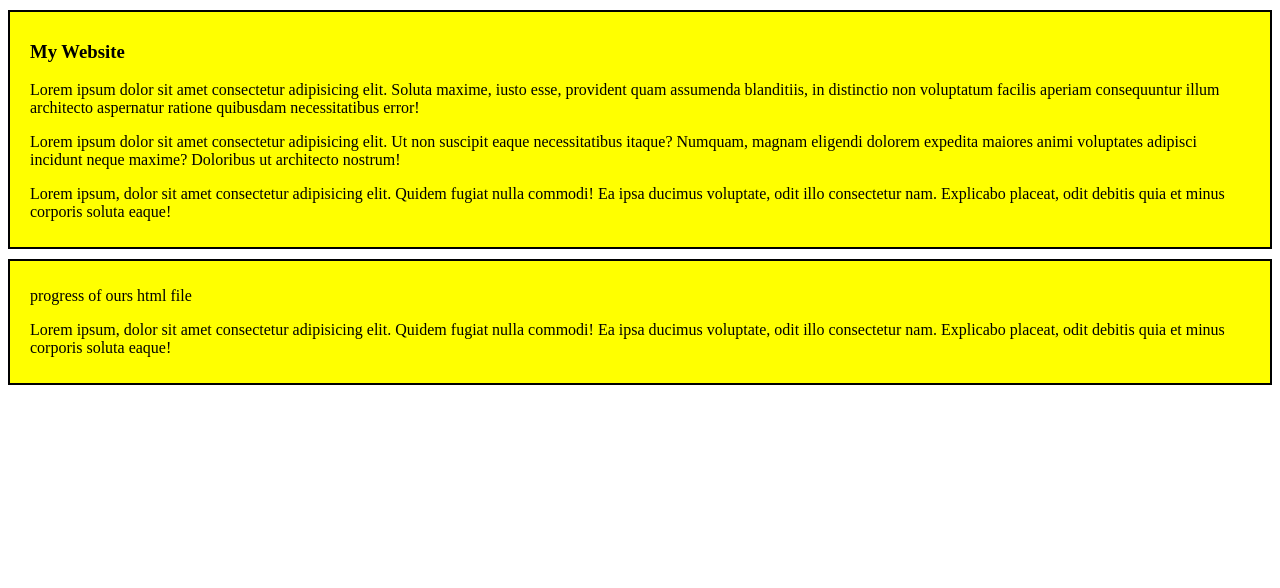
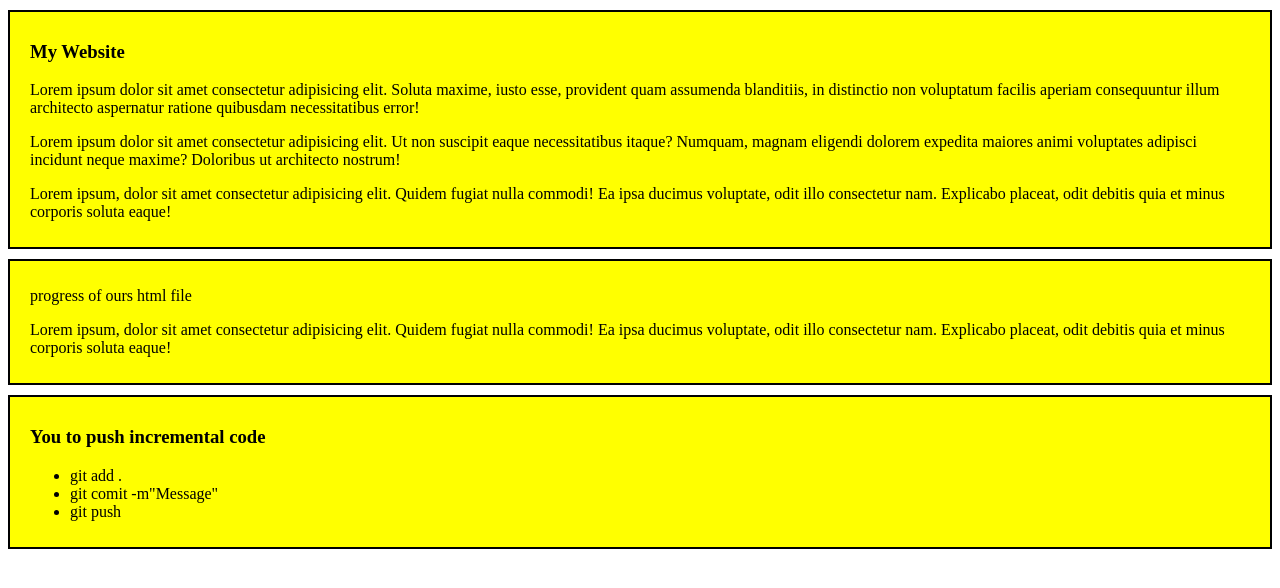
Before and after one commit to Mizan310/my-simple-website, a plain HTML site: page index.html in a window 1280 px wide. Drawn offline with Linux system fonts and the light colour scheme.

Commit message:
add extra line in my html

```diff
--- a/index.html
+++ b/index.html
@@ -39,7 +39,16 @@
             voluptate,
             odit illo consectetur nam. Explicabo placeat, odit debitis quia et minus corporis soluta eaque!
         </p>
-        </div>
+    </div>
+
+    <div>
+        <h3>You to push incremental code</h3>
+        <ul>
+            <li>git add .</li>
+            <li>git comit -m"Message"</li>
+            <li>git push</li>
+        </ul>
+    </div>
 
 </body>
 
```
